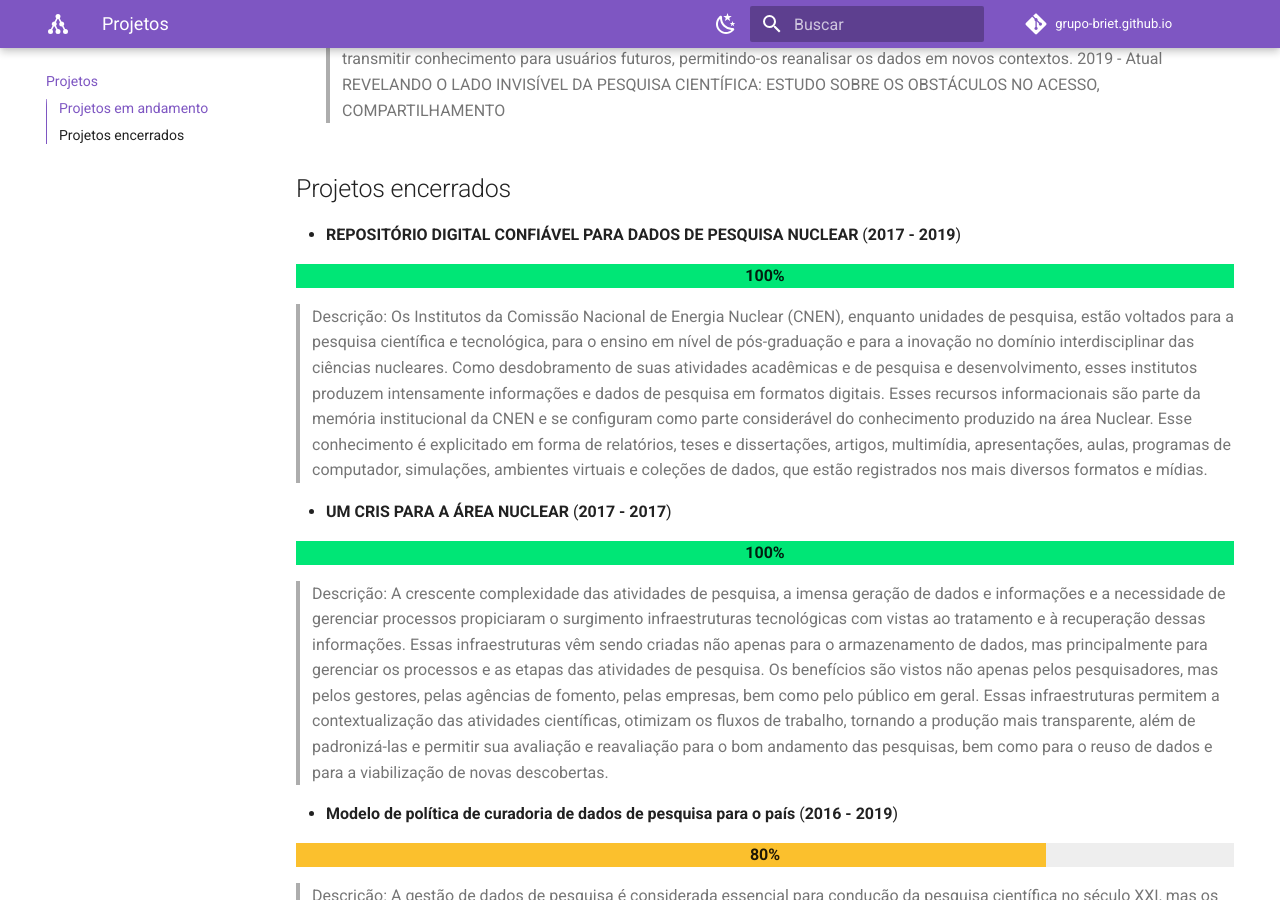
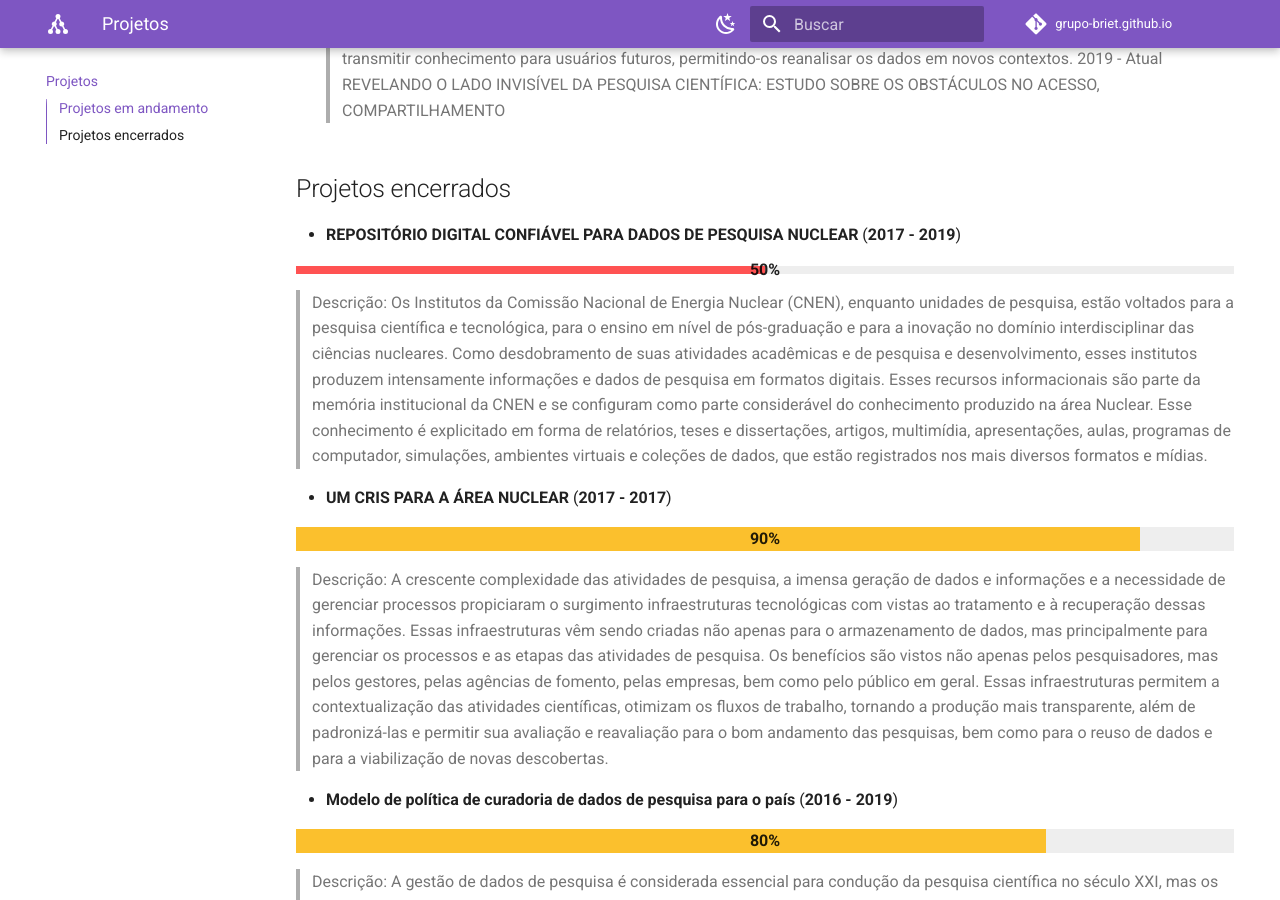
Before and after one commit to keellyayala/grupo-briet.github.io, an MkDocs documentation site: the page built from docs/projetos.md, in a window 1280 px wide and 900 px high, scrolled down 1192 px. Built offline with MkDocs 1.6.1 and Material for MkDocs 9.7.7, drawn with Linux system fonts in a browser that asks for light colours; a script that is not in the unit is left out; comment, search, counter and statistics services are not loaded.

Commit message:
Update projetos.md

```diff
--- a/docs/projetos.md
+++ b/docs/projetos.md
@@ -25,13 +25,13 @@ REVELANDO O LADO INVISÍVEL DA PESQUISA CIENTÍFICA: ESTUDO SOBRE OS OBSTÁCULOS
 
 - **REPOSITÓRIO DIGITAL CONFIÁVEL PARA DADOS DE PESQUISA NUCLEAR** (**2017 - 2019**)
 
-[=100% "100%"]
+[=50% "50%"]{: .thin}
 
 > Descrição: Os Institutos da Comissão Nacional de Energia Nuclear (CNEN), enquanto unidades de pesquisa, estão voltados para a pesquisa científica e tecnológica, para o ensino em nível de pós-graduação e para a inovação no domínio interdisciplinar das ciências nucleares. Como desdobramento de suas atividades acadêmicas e de pesquisa e desenvolvimento, esses institutos produzem intensamente informações e dados de pesquisa em formatos digitais. Esses recursos informacionais são parte da memória institucional da CNEN e se configuram como parte considerável do conhecimento produzido na área Nuclear. Esse conhecimento é explicitado em forma de relatórios, teses e dissertações, artigos, multimídia, apresentações, aulas, programas de computador, simulações, ambientes virtuais e coleções de dados, que estão registrados nos mais diversos formatos e mídias.
 
 - **UM CRIS PARA A ÁREA NUCLEAR** (**2017 - 2017**)
 
-[=100% "100%"]{: .candystripe .candystripe-animate}
+[=90% "90%"]{: .candystripe .candystripe-animate}
 
 > Descrição: A crescente complexidade das atividades de pesquisa, a imensa geração de dados e informações e a necessidade de gerenciar processos propiciaram o surgimento infraestruturas tecnológicas com vistas ao tratamento e à recuperação dessas informações. Essas infraestruturas vêm sendo criadas não apenas para o armazenamento de dados, mas principalmente para gerenciar os processos e as etapas das atividades de pesquisa. Os benefícios são vistos não apenas pelos pesquisadores, mas pelos gestores, pelas agências de fomento, pelas empresas, bem como pelo público em geral. Essas infraestruturas permitem a contextualização das atividades científicas, otimizam os fluxos de trabalho, tornando a produção mais transparente, além de padronizá-las e permitir sua avaliação e reavaliação para o bom andamento das pesquisas, bem como para o reuso de dados e para a viabilização de novas descobertas.
 
```
